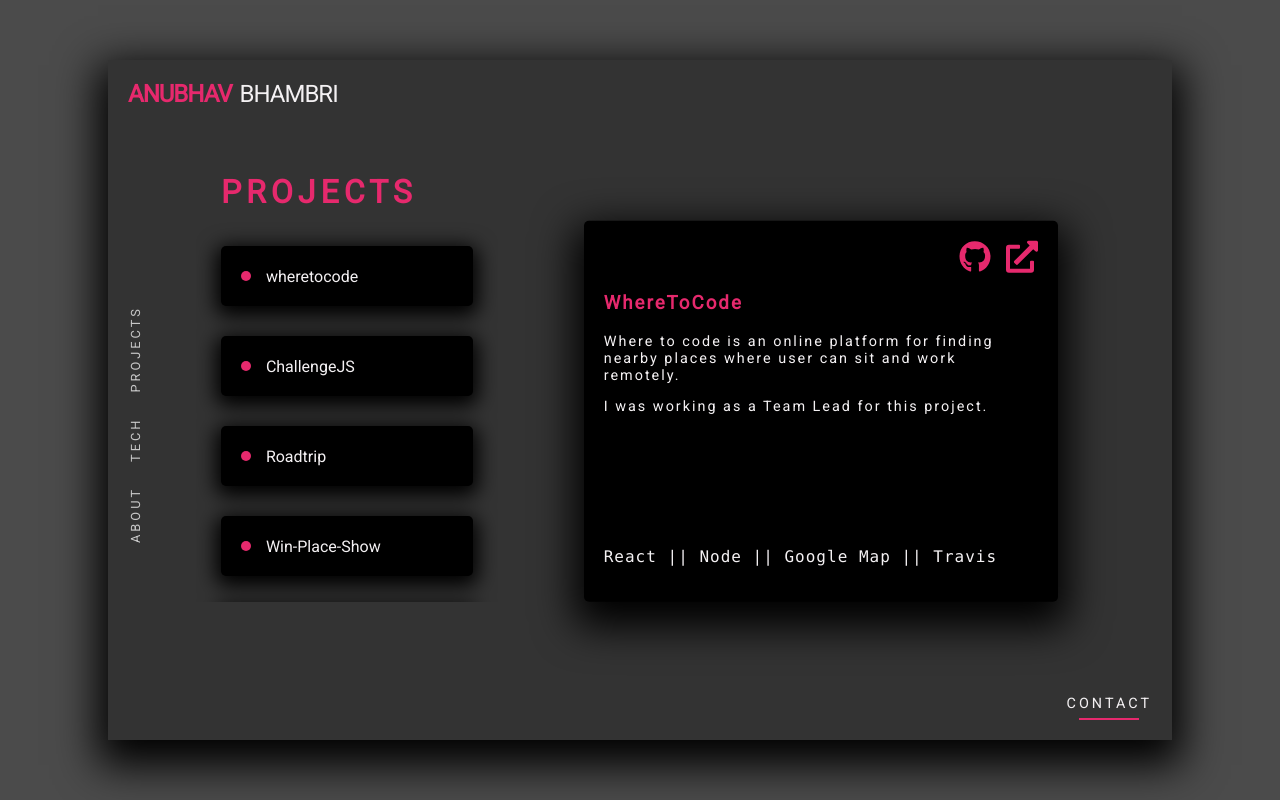
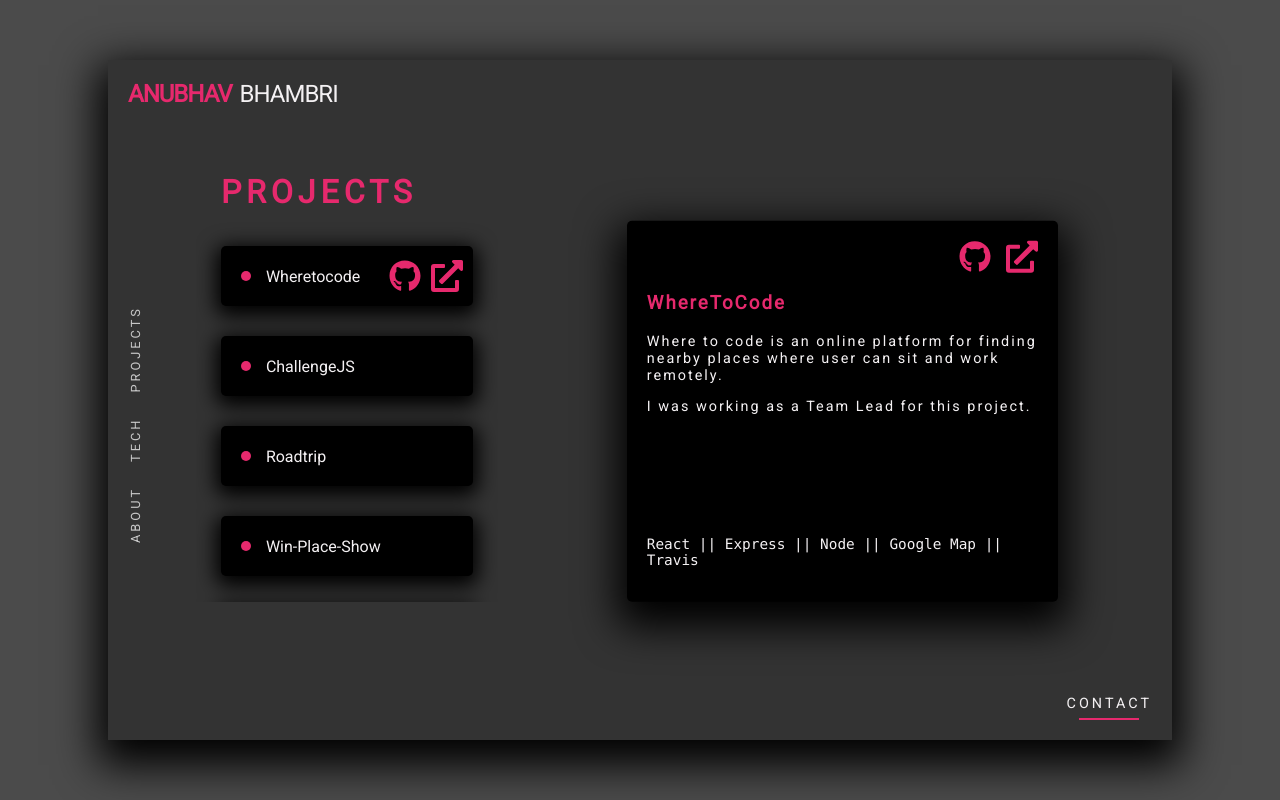
Before and after one commit to Anubhav311/dark-site, a Next.js app: page /projects in a window 1280 px wide. Built offline with nearby package versions, Linux system fonts and the light colour scheme; a small style sheet from the web is missing.

Commit message:
added icons to project bars

```diff
--- a/pages/contact.js
+++ b/pages/contact.js
@@ -28,19 +28,19 @@ const Contact = () => (
                     <a href="https://github.com/Anubhav311" target="_blank" rel="noopener noreferrer">
                         <div className="contact-medium-container">
                             <FontAwesomeIcon className="icon" icon={github} size="2x"/>
-                            <p className="contact-medium-text">github.com/Anubhav311</p>
+                            <p className="contact-medium-text">@Anubhav311</p>
                         </div>
                     </a>
                     <a href="https://twitter.com/anubhav_bhambri" target="_blank" rel="noopener noreferrer">
                         <div className="contact-medium-container">
                             <FontAwesomeIcon className="icon" icon={twitter} size="2x"/>
-                            <p className="contact-medium-text">twitter.com/anubhav_bhambri</p>
+                            <p className="contact-medium-text">@anubhav_bhambri</p>
                         </div>
                     </a>
                     <a href="https://www.linkedin.com/in/anubhav-bhambri" target="_blank" rel="noopener noreferrer">
                         <div className="contact-medium-container">
                             <FontAwesomeIcon className="icon" icon={linkedin} size="2x"/>
-                            <p className="contact-medium-text">linkedin.com/in/anubhav-bhambri</p>
+                            <p className="contact-medium-text">@anubhav-bhambri</p>
                         </div>
                     </a>
                 </div>
--- a/pages/projects.js
+++ b/pages/projects.js
@@ -13,7 +13,9 @@ const Projects = () => (
                     <div className="projects-list">
                         <div className="project-list-item">
                             <div className="dot"></div>
-                            <p>wheretocode</p>
+                            <p>Wheretocode</p>
+                            <FontAwesomeIcon style={{color: "#E6296D", marginLeft: "auto"}} className="icon" icon={github} size="2x"/>
+                            <FontAwesomeIcon style={{color: "#E6296D", marginLeft: "10px"}} icon={link} size="2x"/>
                         </div>
                         <div className="project-list-item">
                             <div className="dot"></div>
@@ -46,7 +48,7 @@ const Projects = () => (
                             <p className="project-description">Where to code is an online platform for finding nearby places where user can sit and work remotely.</p>
                             <p className="project-description">I was working as a Team Lead for this project.</p>
                         </div>
-                        <p className="project-tech">React || Node || Google Map || Travis</p>
+                        <p className="project-tech">React || Express || Node || Google Map || Travis</p>
                     </div>
                 </div>
             </div>
@@ -151,7 +153,7 @@ const Projects = () => (
                 margin: 0;
             }
             .project {
-                width: 55%;
+                width: 50%;
                 background-color: black;
                 box-shadow: 0px 15px 40px 10px;
                 border-radius: 5px;
@@ -175,7 +177,8 @@ const Projects = () => (
                 font-size: 0.9rem;
             }
             .project-tech {
-                letter-spacing: 1px;
+                // letter-spacing: 1px;
+                font-size: 0.9rem;
                 font-family: "SF Mono", "Fira Code", "Fira Mono", "Roboto Mono", "Lucida Console", Monaco, monospace;
             }
             .icon {
```
